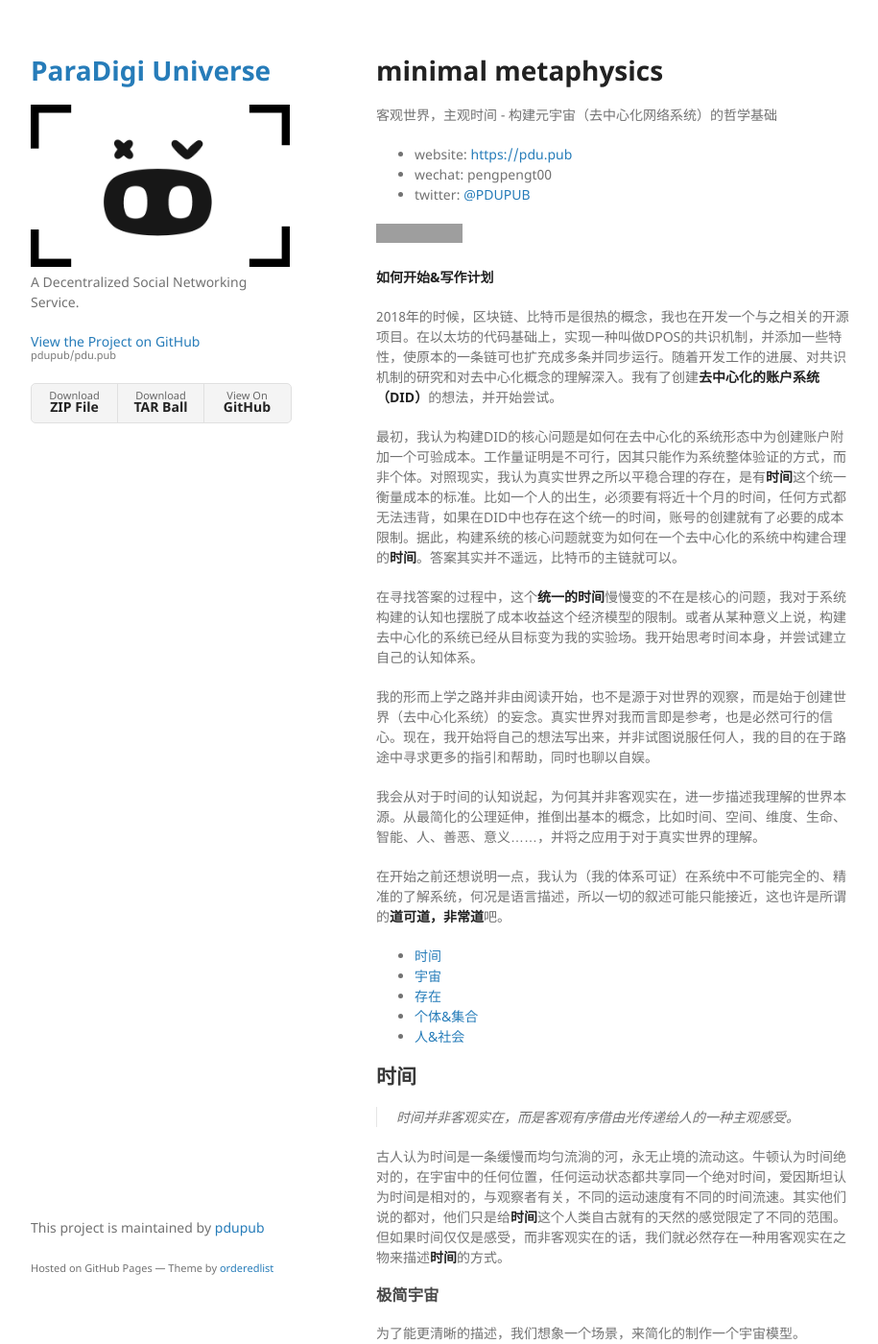
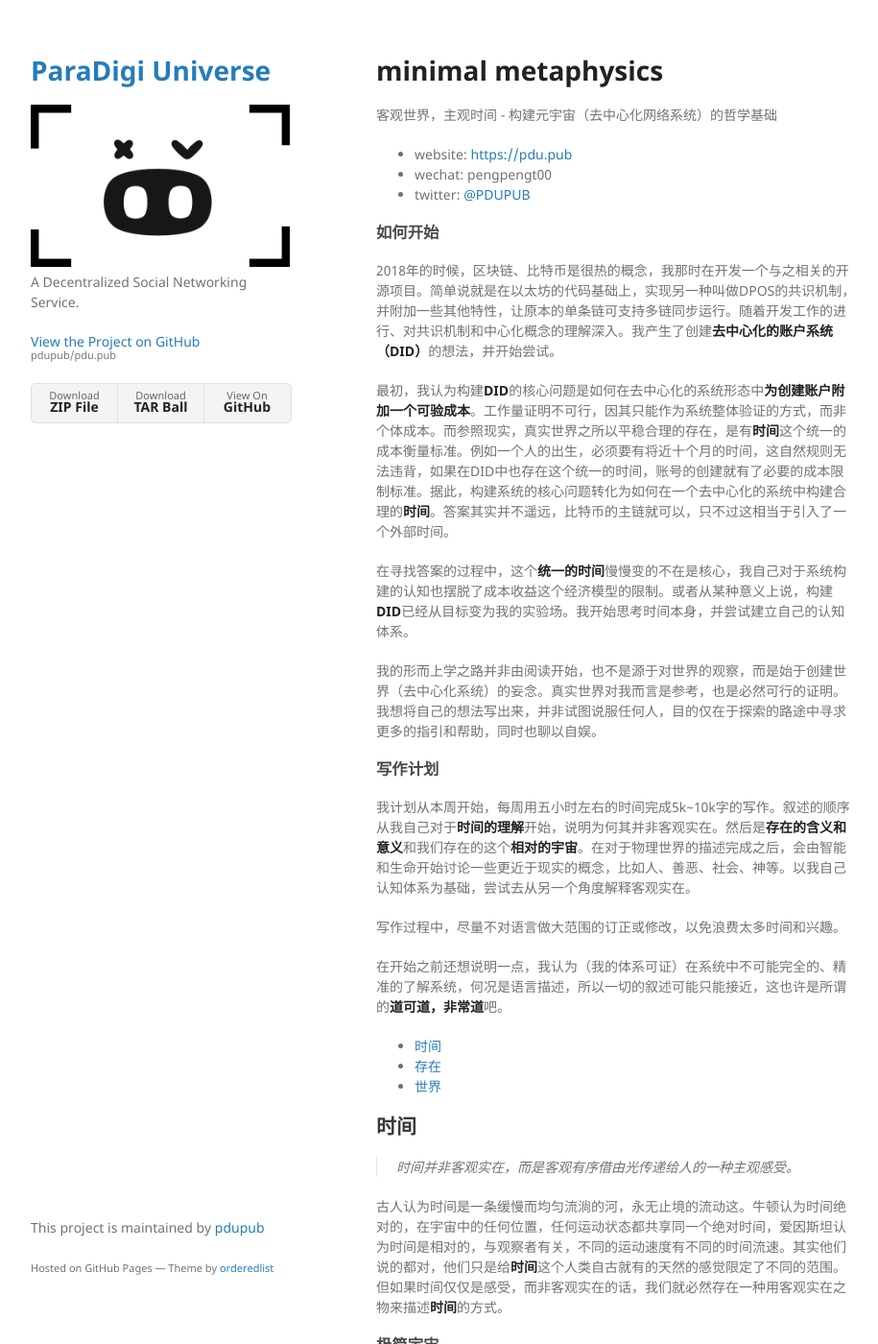
Before and after one commit to pdupub/pdu.pub, a Jekyll site: the page built from docs/zh/MinimalMetaphysics.md, in a window 1280 px wide and 1400 px high. Shown: the whole window at 96% size, without its empty margins (178-1093 px from the left). Built offline with Jekyll 4.4.1, drawn with Linux system fonts in a browser that asks for light colours; our own code applies the rules of GitHub Pages for plain Markdown files; grey boxes are pictures that could not be loaded.

Commit message:
Update MinimalMetaphysics.md

```diff
--- a/docs/zh/MinimalMetaphysics.md
+++ b/docs/zh/MinimalMetaphysics.md
@@ -1,7 +1,6 @@
 ---
 layout: default
 ---
-
 # minimal metaphysics
 客观世界，主观时间 - 构建元宇宙（去中心化网络系统）的哲学基础
 
@@ -9,28 +8,30 @@ layout: default
 * wechat: pengpengt00
 * twitter: [@PDUPUB](https://twitter.com/pdupub)
 
-[![Chat](https://img.shields.io/badge/gitter-Docs%20chat-4AB495.svg)](https://gitter.im/pdupub/Welcome)
 
-**如何开始&写作计划**
+### 如何开始
 
-2018年的时候，区块链、比特币是很热的概念，我也在开发一个与之相关的开源项目。在以太坊的代码基础上，实现一种叫做DPOS的共识机制，并添加一些特性，使原本的一条链可也扩充成多条并同步运行。随着开发工作的进展、对共识机制的研究和对去中心化概念的理解深入。我有了创建**去中心化的账户系统（DID）**的想法，并开始尝试。
+2018年的时候，区块链、比特币是很热的概念，我那时在开发一个与之相关的开源项目。简单说就是在以太坊的代码基础上，实现另一种叫做DPOS的共识机制，并附加一些其他特性，让原本的单条链可支持多链同步运行。随着开发工作的进行、对共识机制和中心化概念的理解深入。我产生了创建**去中心化的账户系统（DID）**的想法，并开始尝试。
 
-最初，我认为构建DID的核心问题是如何在去中心化的系统形态中为创建账户附加一个可验成本。工作量证明是不可行，因其只能作为系统整体验证的方式，而非个体。对照现实，我认为真实世界之所以平稳合理的存在，是有**时间**这个统一衡量成本的标准。比如一个人的出生，必须要有将近十个月的时间，任何方式都无法违背，如果在DID中也存在这个统一的时间，账号的创建就有了必要的成本限制。据此，构建系统的核心问题就变为如何在一个去中心化的系统中构建合理的**时间**。答案其实并不遥远，比特币的主链就可以。
+最初，我认为构建**DID**的核心问题是如何在去中心化的系统形态中**为创建账户附加一个可验成本**。工作量证明不可行，因其只能作为系统整体验证的方式，而非个体成本。而参照现实，真实世界之所以平稳合理的存在，是有**时间**这个统一的成本衡量标准。例如一个人的出生，必须要有将近十个月的时间，这自然规则无法违背，如果在DID中也存在这个统一的时间，账号的创建就有了必要的成本限制标准。据此，构建系统的核心问题转化为如何在一个去中心化的系统中构建合理的**时间**。答案其实并不遥远，比特币的主链就可以，只不过这相当于引入了一个外部时间。
 
-在寻找答案的过程中，这个**统一的时间**慢慢变的不在是核心的问题，我对于系统构建的认知也摆脱了成本收益这个经济模型的限制。或者从某种意义上说，构建去中心化的系统已经从目标变为我的实验场。我开始思考时间本身，并尝试建立自己的认知体系。
+在寻找答案的过程中，这个**统一的时间**慢慢变的不在是核心，我自己对于系统构建的认知也摆脱了成本收益这个经济模型的限制。或者从某种意义上说，构建**DID**已经从目标变为我的实验场。我开始思考时间本身，并尝试建立自己的认知体系。
 
-我的形而上学之路并非由阅读开始，也不是源于对世界的观察，而是始于创建世界（去中心化系统）的妄念。真实世界对我而言即是参考，也是必然可行的信心。现在，我开始将自己的想法写出来，并非试图说服任何人，我的目的在于路途中寻求更多的指引和帮助，同时也聊以自娱。
+我的形而上学之路并非由阅读开始，也不是源于对世界的观察，而是始于创建世界（去中心化系统）的妄念。真实世界对我而言是参考，也是必然可行的证明。我想将自己的想法写出来，并非试图说服任何人，目的仅在于探索的路途中寻求更多的指引和帮助，同时也聊以自娱。
 
-我会从对于时间的认知说起，为何其并非客观实在，进一步描述我理解的世界本源。从最简化的公理延伸，推倒出基本的概念，比如时间、空间、维度、生命、智能、人、善恶、意义……，并将之应用于对于真实世界的理解。
+### 写作计划
+
+我计划从本周开始，每周用五小时左右的时间完成5k~10k字的写作。叙述的顺序从我自己对于**时间的理解**开始，说明为何其并非客观实在。然后是**存在的含义和意义**和我们存在的这个**相对的宇宙**。在对于物理世界的描述完成之后，会由智能和生命开始讨论一些更近于现实的概念，比如人、善恶、社会、神等。以我自己认知体系为基础，尝试去从另一个角度解释客观实在。
+
+写作过程中，尽量不对语言做大范围的订正或修改，以免浪费太多时间和兴趣。
 
 在开始之前还想说明一点，我认为（我的体系可证）在系统中不可能完全的、精准的了解系统，何况是语言描述，所以一切的叙述可能只能接近，这也许是所谓的**道可道，非常道**吧。
 
 <!-- MarkdownTOC depth=4 autolink=true bracket=round list_bullets="-*+" -->
 - [时间](#时间)
-- [宇宙](#宇宙)
 - [存在](#存在)
-- [个体&集合](#个体&集合)
-- [人&社会](让你&社会)
+- [世界](#世界)
+
 <!-- /MarkdownTOC -->
 
 ## 时间
@@ -50,6 +51,10 @@ layout: default
 
 > 泰勒斯认为世界的本源是水，我认为是光。
 
+## 存在
+
+
+## 世界
 
 [back](../../)
 
```
